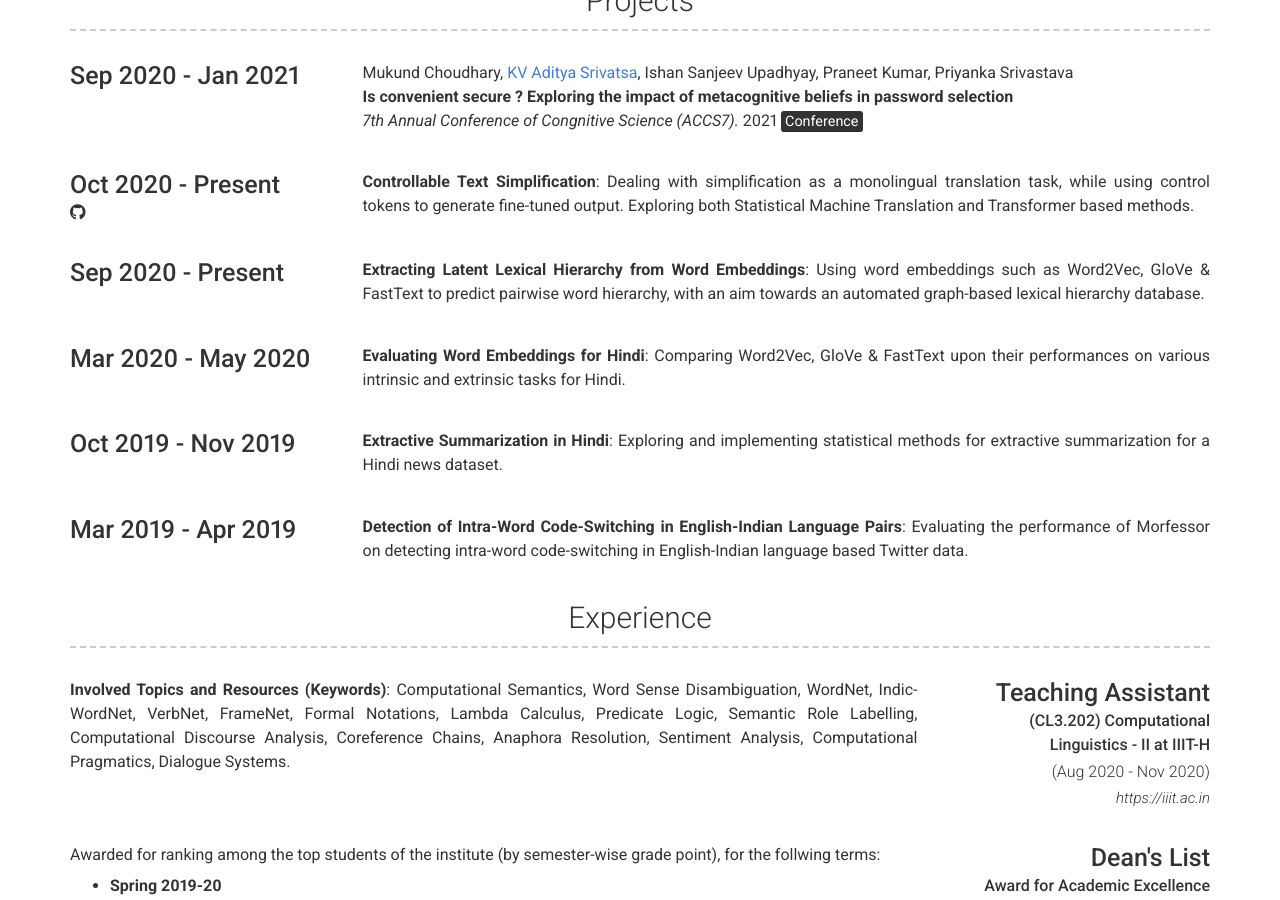
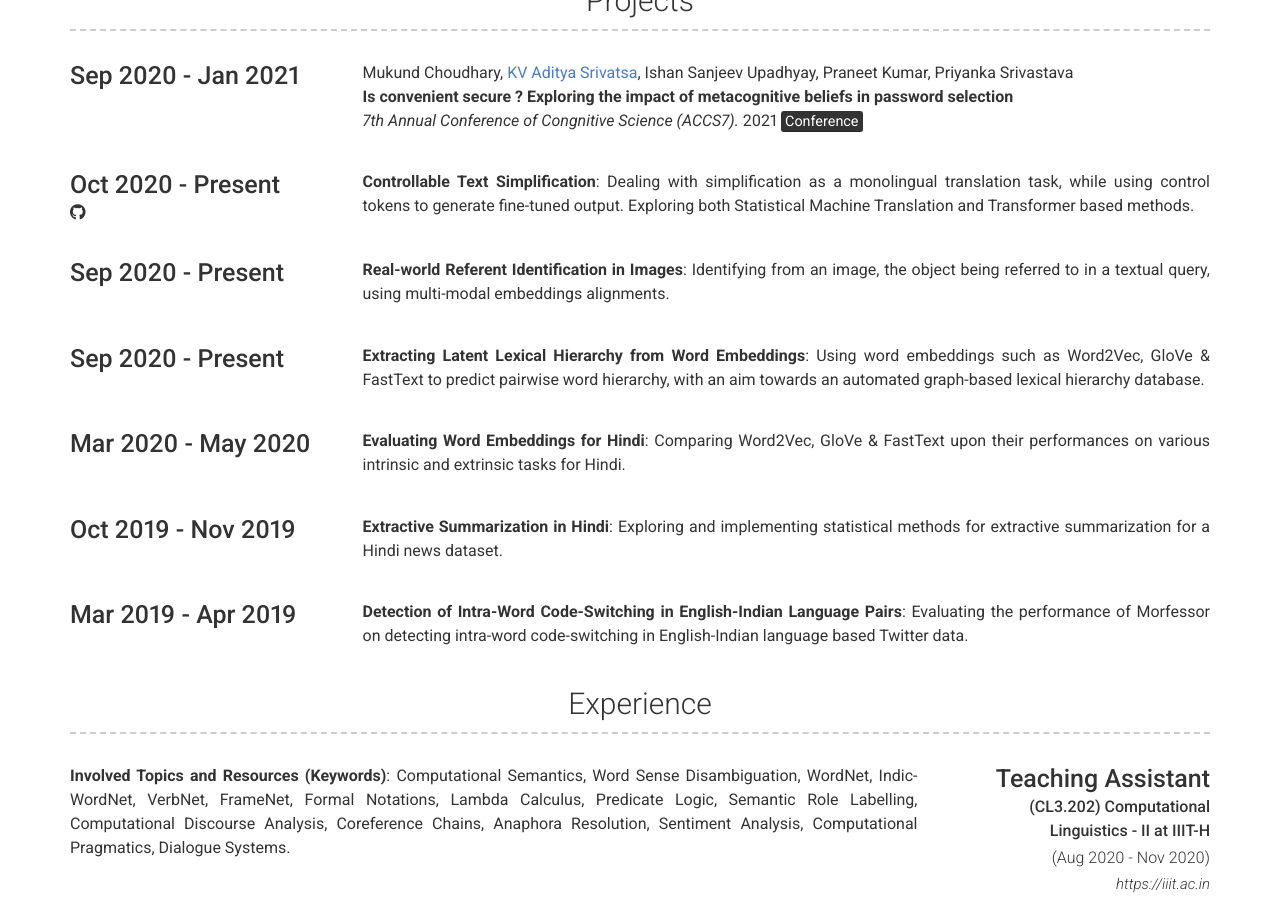
Before and after one commit to kvadityasrivatsa/kvadityasrivatsa.github.io, a Jekyll site: the page built from index.md, in a window 1280 px wide and 900 px high, scrolled down 546 px. Built offline with Jekyll 4.4.1, drawn with Linux system fonts in a browser that asks for light colours; nearby versions of some CDN libraries.

Commit message:
Update _config.yml

```diff
--- a/_config.yml
+++ b/_config.yml
@@ -107,6 +107,12 @@ content:
         description: | # this will include new lines
           **Controllable Text Simplification**: Dealing with simplification as a monolingual translation task, while using control tokens to generate fine-tuned output.
           Exploring both Statistical Machine Translation and Transformer based methods.
+
+      - layout: left
+        title: Sep 2020 - Present
+        #quote: (Sep 2020 - Present)
+        description: | # this will include new lines
+          **Real-world Referent Identification in Images**: Identifying from an image, the object being referred to in a textual query, using multi-modal embeddings alignments.
 
       - layout: left
         title: Sep 2020 - Present
```
